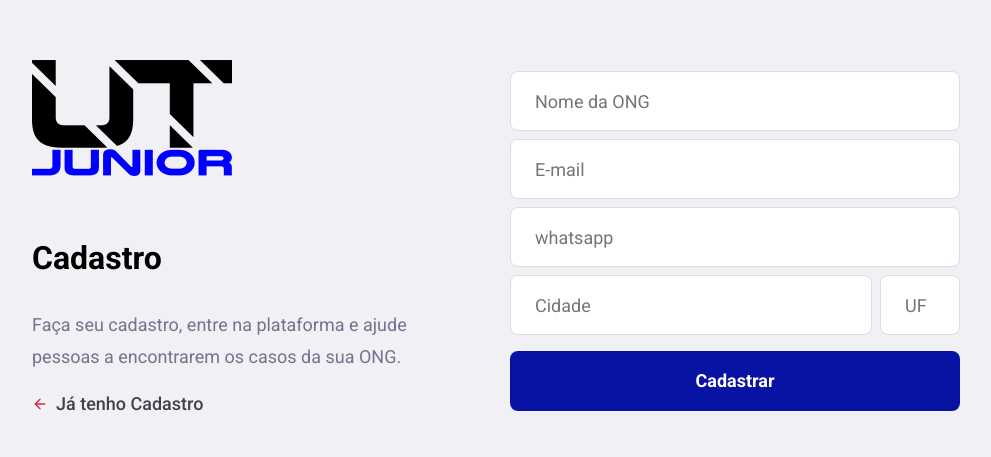
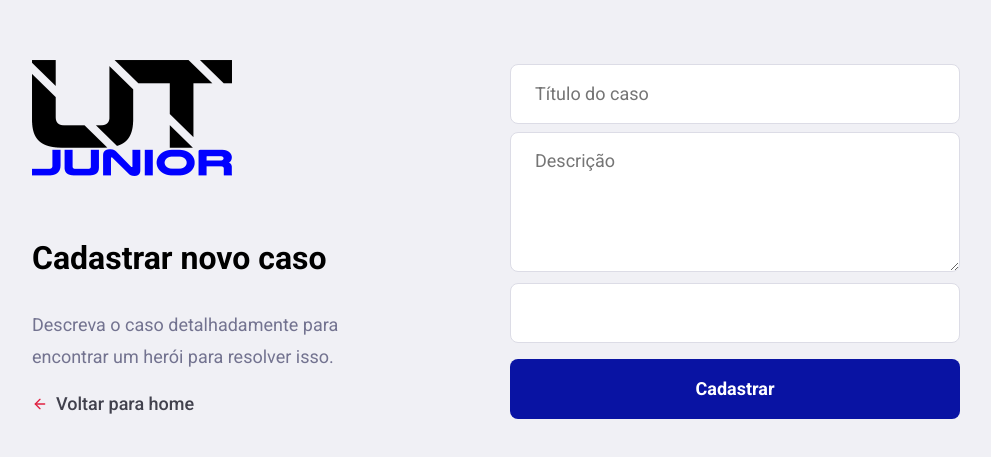
Before and after one commit to LeonePSM/OminiStack11, a React (Create React App) app in the folder frontendapp/: page /incidents/new in a window 1280 px wide. Shown: the part 163-620 px from the top of the page, without its empty margins (144-1135 px from the left). Built offline with nearby package versions, Linux system fonts and the light colour scheme.

Commit message:
Finalização da página de novos casos

```diff
--- a/frontendapp/src/global.css
+++ b/frontendapp/src/global.css
@@ -28,6 +28,18 @@ form input{
     border: 1px solid #dcdce6;
     border-radius: 8px;
     padding: 0 24px;
+}
+
+form textarea{
+    width: 100%;
+    height: 60px;
+    min-height: 140px;
+    resize: vertical;
+    color: #333;
+    border: 1px solid #dcdce6;
+    border-radius: 8px;
+    padding: 16px 24px;
+    line-height: 24px;
 }
 
 .button{
--- a/frontendapp/src/pages/Logon/index.js
+++ b/frontendapp/src/pages/Logon/index.js
@@ -14,7 +14,7 @@ export default function Logon() {
                 <h1> Faça seu Logon </h1>
 
              <input placeholder = "Sua ID"/>
-             <button className="button" type="submit">Entrar
+             <button className="button" type="submit" to="/profile">Entrar
 
              </button>
 
--- a/frontendapp/src/pages/NewIncident/index.js
+++ b/frontendapp/src/pages/NewIncident/index.js
@@ -5,30 +5,27 @@ import {Link} from 'react-router-dom'
 
 import logo from '../../assets/logo UT2.png';
 
-export default function Register() {
+export default function NewIncident() {
 return (
-<div className="register-container">
+<div className="new-incident-container">
     <div className="content">
         <section>
             <img src={logo} alt="logoUT" />
-            <h1>Cadastro</h1>
-            <p>Faça seu cadastro, entre na plataforma e ajude pessoas a encontrarem os casos da sua ONG.</p>
+            <h1>Cadastrar novo caso</h1>
+            <p>Descreva o caso detalhadamente para encontrar um herói para resolver isso.</p>
 
-            <Link className="back-link" to="/">
+            <Link className="back-link" to="/profile">
                     < FiArrowLeft size = {16} color="E02041" />
-                        Já tenho Cadastro
+                       Voltar para home
                 </Link>
         </section>
 
         <form>
-        <input placeholder="Nome da ONG" />
-        <input type="email" placeholder="E-mail" />
-        <input placeholder="whatsapp" />
+        <input placeholder="Título do caso" />
+        <textarea placeholder="Descrição"/>
+        <input placeholde="Valor em Reais" />
 
-        <div className="input-group">
-        <input placeholder="Cidade" />
-        <input placeholder="UF" style={{ width:80 }}/>
-        </div>
+
         <button type="submit" className="button"> Cadastrar </button>
         </form>
     </div>
--- a/frontendapp/src/pages/NewIncident/styles.css
+++ b/frontendapp/src/pages/NewIncident/styles.css
@@ -1,4 +1,4 @@
-.new-incident{
+.new-incident-container{
     width: 100%;
     max-width: 1120px;
     height: 100vh;
@@ -8,7 +8,7 @@
     justify-content: center;
     }
 
-    .new-incident .content{
+    .new-incident-container .content{
     width: 100%;
     padding: 96px;
     background: #f0f0f5;
@@ -19,35 +19,28 @@
     align-items: center;
     }
 
-    .newincident .content section{
+    .new-incident-container .content section{
     width: 100%;
     max-width: 380px;
     }
 
-    .newincident .content section h1{
+    .new-incident-container .content section h1{
     margin:60px 0 32px;
     font-size: 32px;
     }
 
-    .newincident .content section p{
+    .new-incident-container .content section p{
     font-size: 18px;
     color: #737390;
     line-height:  32px;
     }
 
-    .newincident .content form{
+    .new-incident-container .content form{
         width: 100%;
         max-width: 450px;
     }
 
-    .newincident .content form input{
+    .new-incident-container .content form input,
+    .new-incident-container .content form textarea{
     margin-top: 8px;
     }
-
-    .newincident .content form .input-group{
-    display:flex;
-    }
-
-    .newincident .content form .input-group input + input {
-    margin-left: 8px;
-    }
```
